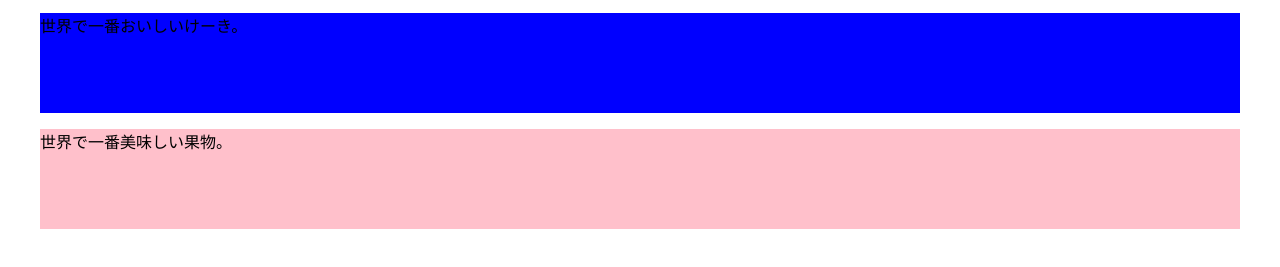
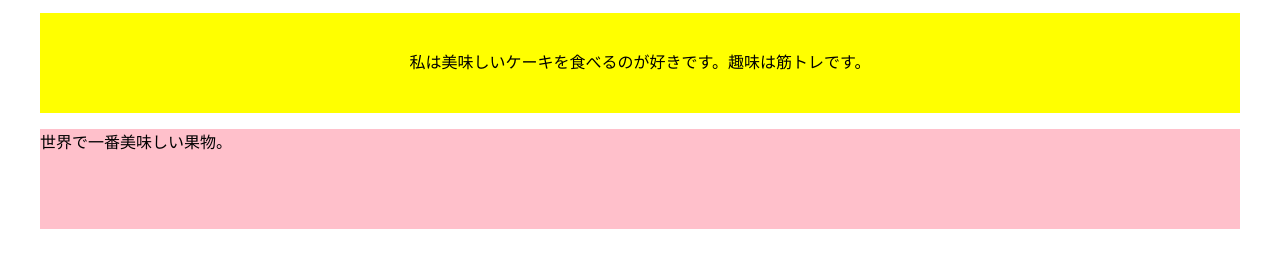
Before and after one commit to juth5/lp_takahi, a plain HTML site: page index.html in a window 1280 px wide. Shown: the part 507-774 px from the top of the page. Drawn offline with Linux system fonts and the light colour scheme; a web font is replaced by a local one.

Commit message:
mainの変更

```diff
--- a/index.css
+++ b/index.css
@@ -13,7 +13,10 @@ margin: 0 40px 0;
 }
 .main {
   height: 100px;
-  background-color: blue;
+  background-color:yellow;
+  text-align: center;
+  line-height: 100px;
+
 
 }
 .footer {
--- a/index.html
+++ b/index.html
@@ -33,7 +33,7 @@
 </div>
 
 <div class="main">
-<p>世界で一番おいしいけーき。</p>
+<p>私は美味しいケーキを食べるのが好きです。趣味は筋トレです。</p>
 </div>
 
 <div class="footer">
```
